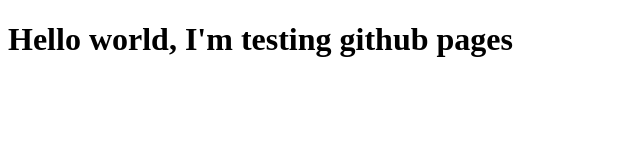
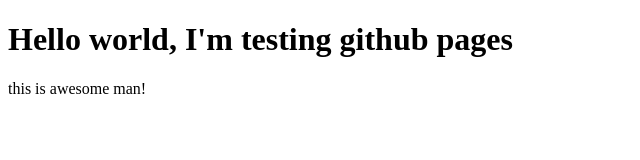
Before and after one commit to ramidika/test, a plain HTML site: page index.html in a window 1280 px wide. Shown: the whole page, without its empty margins (0-640 px from the left). Drawn offline with Linux system fonts and the light colour scheme.

Commit message:
testing git

```diff
--- a/index.html
+++ b/index.html
@@ -8,5 +8,6 @@
 </head>
 <body>
      <h1>Hello world, I'm testing github pages</h1>
+     <p>this is awesome man!</p>
 </body>
 </html>
```
